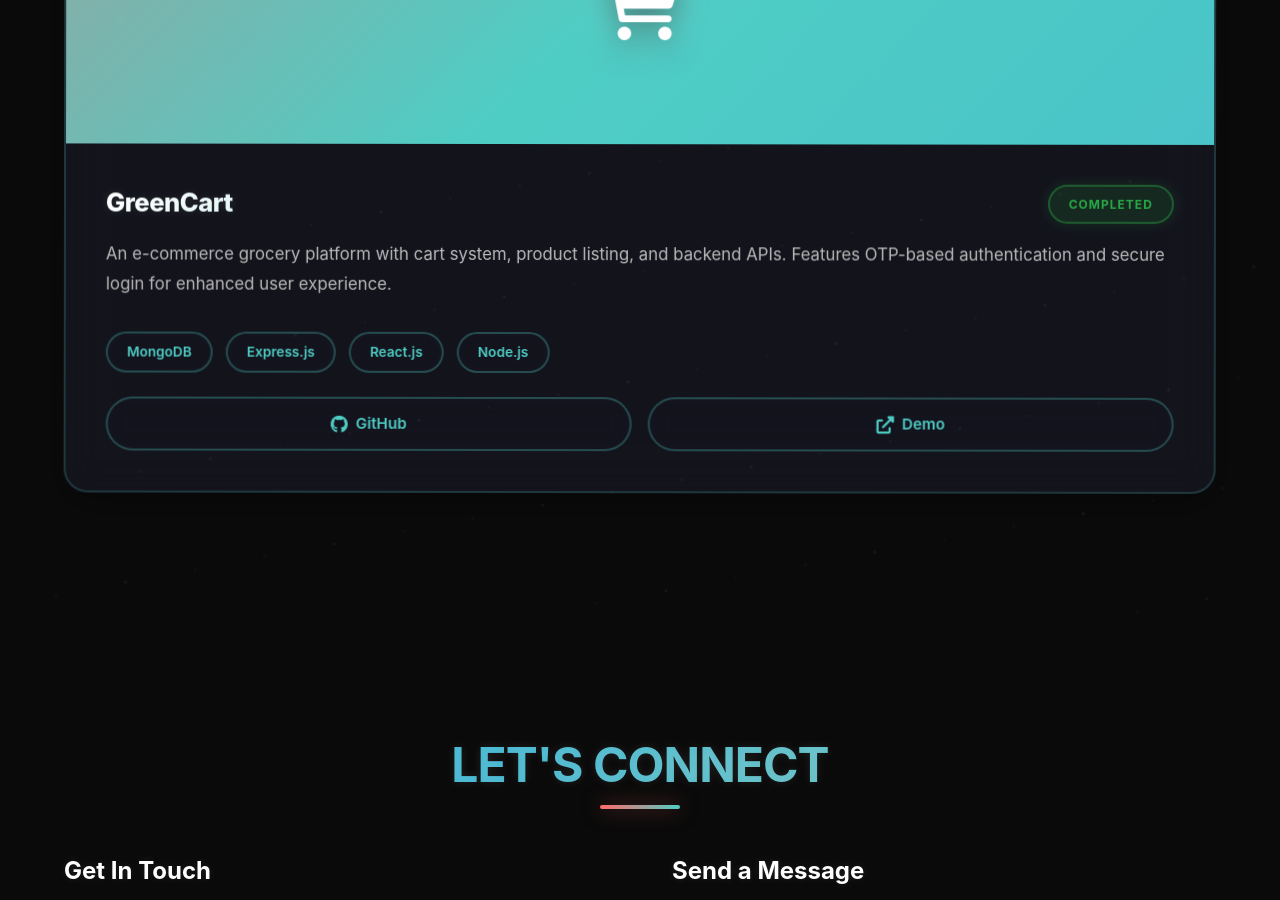
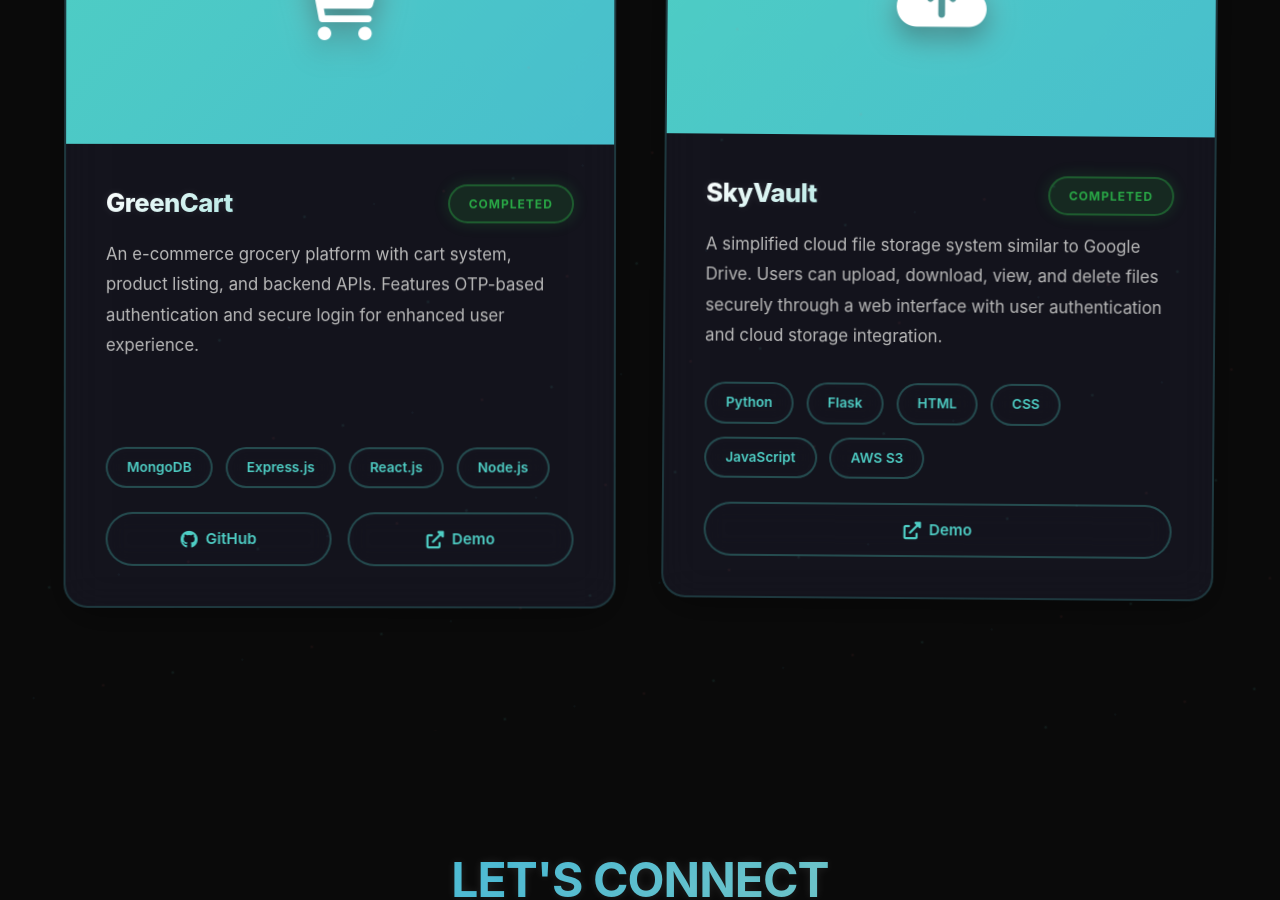
Before and after one commit to Krish-shokeen/portfolio, a React (Create React App) app: page / in a window 1280 px wide. Shown: the part 4780-5680 px from the top of the page. Built offline with nearby package versions, Linux system fonts and the light colour scheme; the HTML template or start-up script is replaced by a standard one.

Commit message:
added project

```diff
--- a/src/components/Projects.js
+++ b/src/components/Projects.js
@@ -37,6 +37,15 @@ const Projects = () => {
       demo: 'https://greencart-1-s3ka.onrender.com/',
       icon: 'fas fa-shopping-cart',
       status: 'Completed'
+    },
+    {
+      title: 'SkyVault',
+      description: 'A simplified cloud file storage system similar to Google Drive. Users can upload, download, view, and delete files securely through a web interface with user authentication and cloud storage integration.',
+      technologies: ['Python', 'Flask', 'HTML', 'CSS', 'JavaScript', 'AWS S3'],
+      github: '',
+      demo: 'https://sky-vault-three.vercel.app/',
+      icon: 'fas fa-cloud-upload-alt',
+      status: 'Completed'
     }
   ];
 
@@ -69,10 +78,12 @@ const Projects = () => {
                     ))}
                   </div>
                   <div className="project-links">
-                    <a href={project.github} className="project-link" target="_blank" rel="noopener noreferrer" aria-label="GitHub">
-                      <i className="fab fa-github"></i>
-                      <span>GitHub</span>
-                    </a>
+                    {project.github && (
+                      <a href={project.github} className="project-link" target="_blank" rel="noopener noreferrer" aria-label="GitHub">
+                        <i className="fab fa-github"></i>
+                        <span>GitHub</span>
+                      </a>
+                    )}
                     <a href={project.demo} className="project-link" target="_blank" rel="noopener noreferrer" aria-label="Live Demo">
                       <i className="fas fa-external-link-alt"></i>
                       <span>Demo</span>
```
